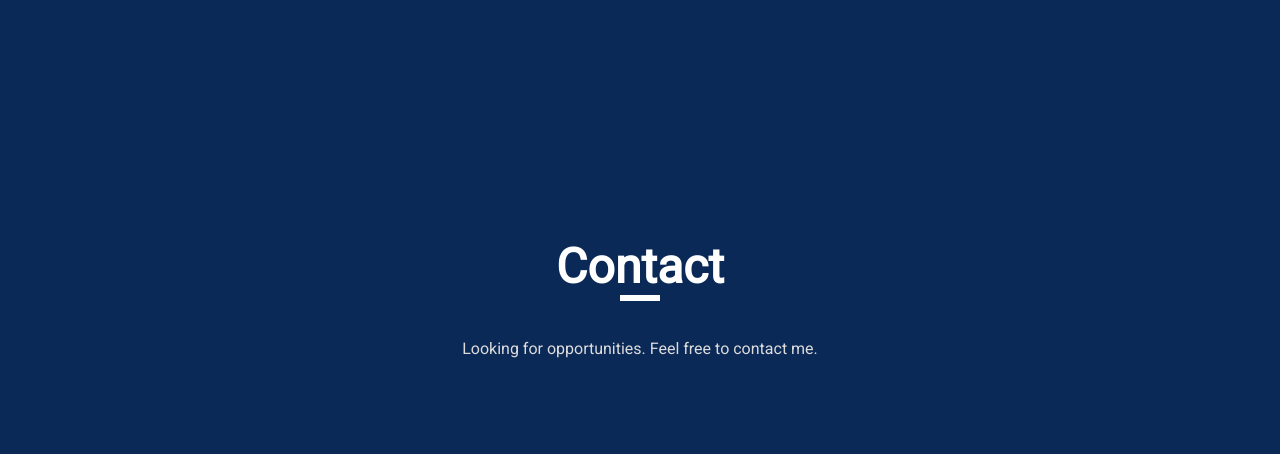
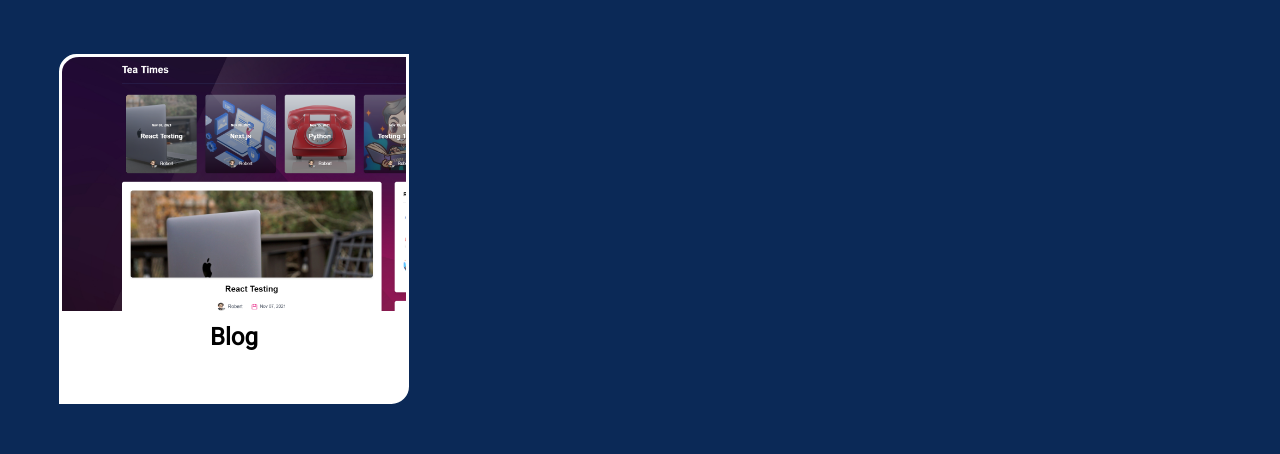
Before and after one commit to robteaw/portfolio, a React (Create React App) app: page / in a window 1280 px wide. Shown: the part 2112-2566 px from the top of the page. Built offline with nearby package versions, Linux system fonts and the light colour scheme.

Commit message:
10. Added Modal4

```diff
--- a/package.json
+++ b/package.json
@@ -6,6 +6,7 @@
     "@testing-library/jest-dom": "^5.14.1",
     "@testing-library/react": "^11.2.7",
     "@testing-library/user-event": "^12.8.3",
+    "gsap": "^3.8.0",
     "react": "^17.0.2",
     "react-dom": "^17.0.2",
     "react-icons": "^4.2.0",
--- a/src/App.css
+++ b/src/App.css
@@ -575,6 +575,14 @@ a:hover {
   background-size: 150%;
 }
 
+.img-four {
+  background: url("./images/blog.png") no-repeat;
+  height: 300px;
+  width: 100%;
+  border-radius: 5% 0;
+  background-size: 150%;
+}
+
 .card .title {
   font-size: 1.5rem;
   font-weight: bold;
--- /dev/null
+++ b/src/components/Modal4.js
@@ -0,0 +1,60 @@
+import React, { useState } from "react";
+import "./Modal.css";
+
+export default function Modal() {
+  // it's on false because when you start you don't want to see the button but only when you click the button
+  const [modal, setModal] = useState(false);
+
+  const toggleModal = () => {
+    setModal(!modal);
+  };
+
+  if (modal) {
+    document.body.classList.add("active-modal");
+  } else {
+    document.body.classList.remove("active-modal");
+  }
+
+  return (
+    <>
+      <div className="card btn-modal" onClick={toggleModal}>
+        <div className="img-four"></div>
+        <div className="title">Blog</div>
+      </div>
+
+      {modal && (
+        <div className="modal">
+          <div className="overlay" onClick={toggleModal}></div>
+          {/* click outside to close */}
+          <div className="modal-content">
+            <h2>Blog</h2>
+            <p>
+              Tea Times is a blog website that provides a place to post and
+              leave comments. It utilizes Next js and Tailwind linked to GraphQL
+              database.
+            </p>
+            <div className="modal-links">
+              <a
+                href="https://github.com/robteaw/react-blog"
+                target="_blank"
+                rel="noreferrer"
+              >
+                <button>Code</button>
+              </a>
+              <a
+                href="https://react-blog-steel.vercel.app/"
+                target="_blank"
+                rel="noreferrer"
+              >
+                <button>Website</button>
+              </a>
+            </div>
+            <button className="close-modal" onClick={toggleModal}>
+              <i class="fas fa-times"></i>
+            </button>
+          </div>
+        </div>
+      )}
+    </>
+  );
+}
--- a/src/components/Portfolio.js
+++ b/src/components/Portfolio.js
@@ -2,6 +2,7 @@ import React from "react";
 import Modal from "./Modal";
 import Modal2 from "./Modal2";
 import Modal3 from "./Modal3";
+import Modal4 from "./Modal4";
 
 function Portfolio() {
   return (
@@ -14,6 +15,7 @@ function Portfolio() {
           <Modal />
           <Modal2 />
           <Modal3 />
+          <Modal4 />
         </div>
       </section>
     </div>
```
Also changed, not shown: src/images/blog.png (added), 1 other file (tests, documents, lock files or other folders).
